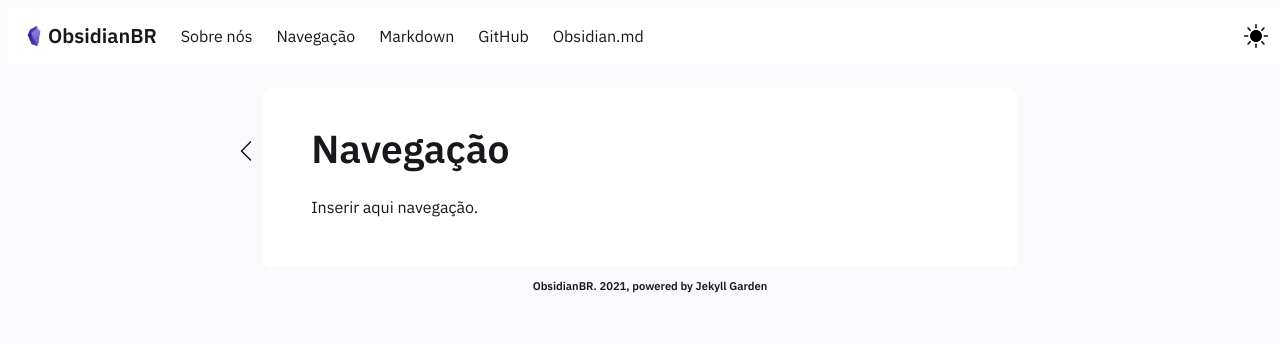
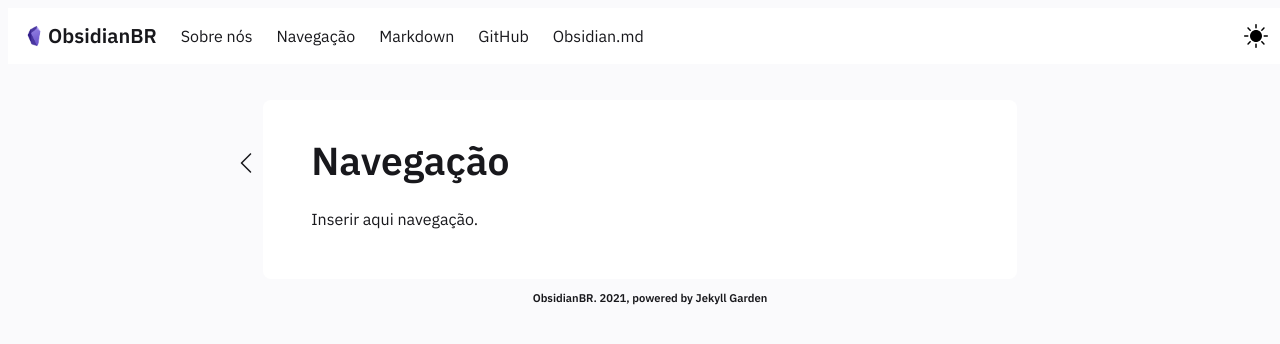
Before and after one commit to obsidianbr/obsidianbr.github.io, a Jekyll site: the page built from _notes/Public/nav.md, in a window 1280 px wide. Shown: the top 344 px of the page. Built offline with Jekyll 4.4.1, drawn with Linux system fonts in a browser that asks for light colours.

Commit message:
Update main.css

```diff
--- a/assets/css/main.css
+++ b/assets/css/main.css
@@ -3521,7 +3521,7 @@ a.navbar-item,
 .columns {
   margin-left: -0.75rem;
   margin-right: -0.75rem;
-  margin-top: -0.75rem; }
+  margin-top: 2rem; }
   .columns:last-child {
     margin-bottom: -0.75rem; }
   .columns:not(:last-child) {
@@ -3889,8 +3889,7 @@ a.navbar-item,
 @media screen and (min-width: 769px), print {
   .section.is-note .column.is-primary-content,
     .note-page-section {
-      padding: 2rem 3rem;
-      margin-top: 2rem}
+      padding: 2rem 3rem;}
   .note-cards .content {
     width: 90%; }
     }
```
